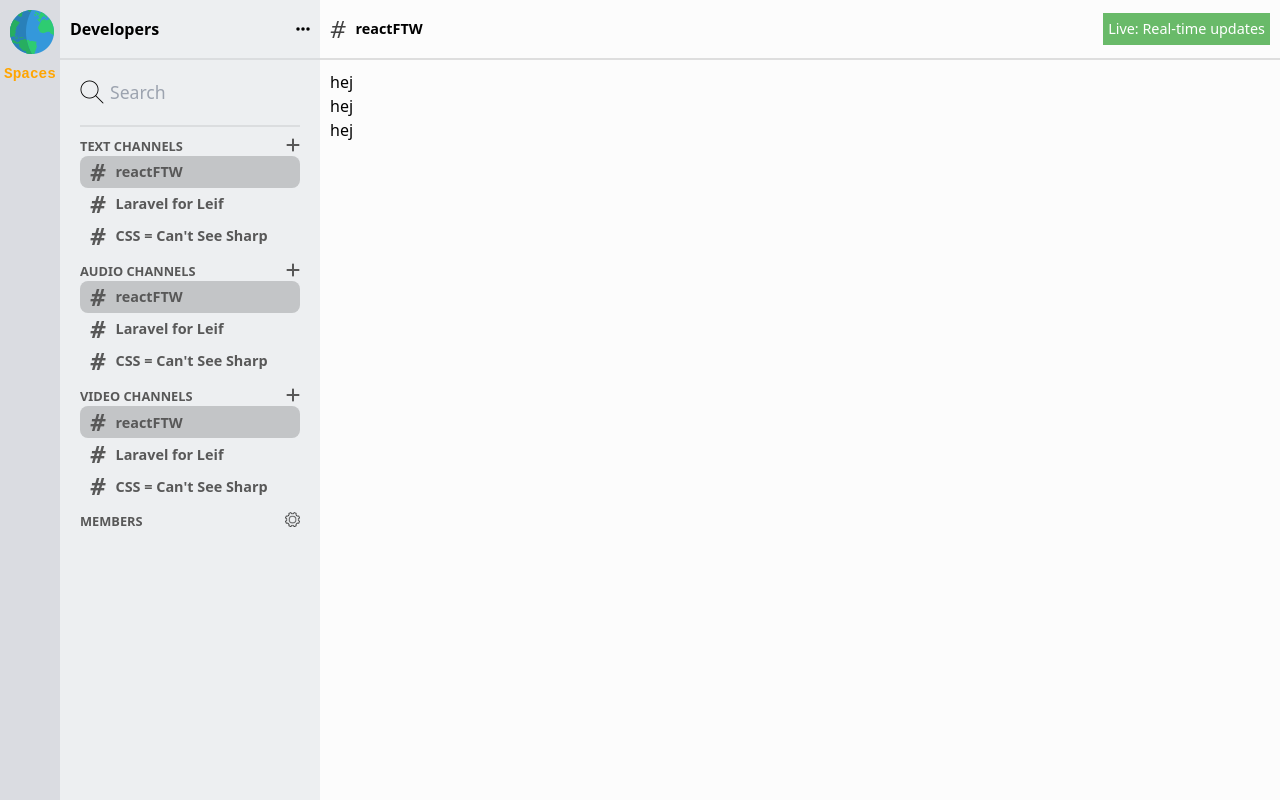
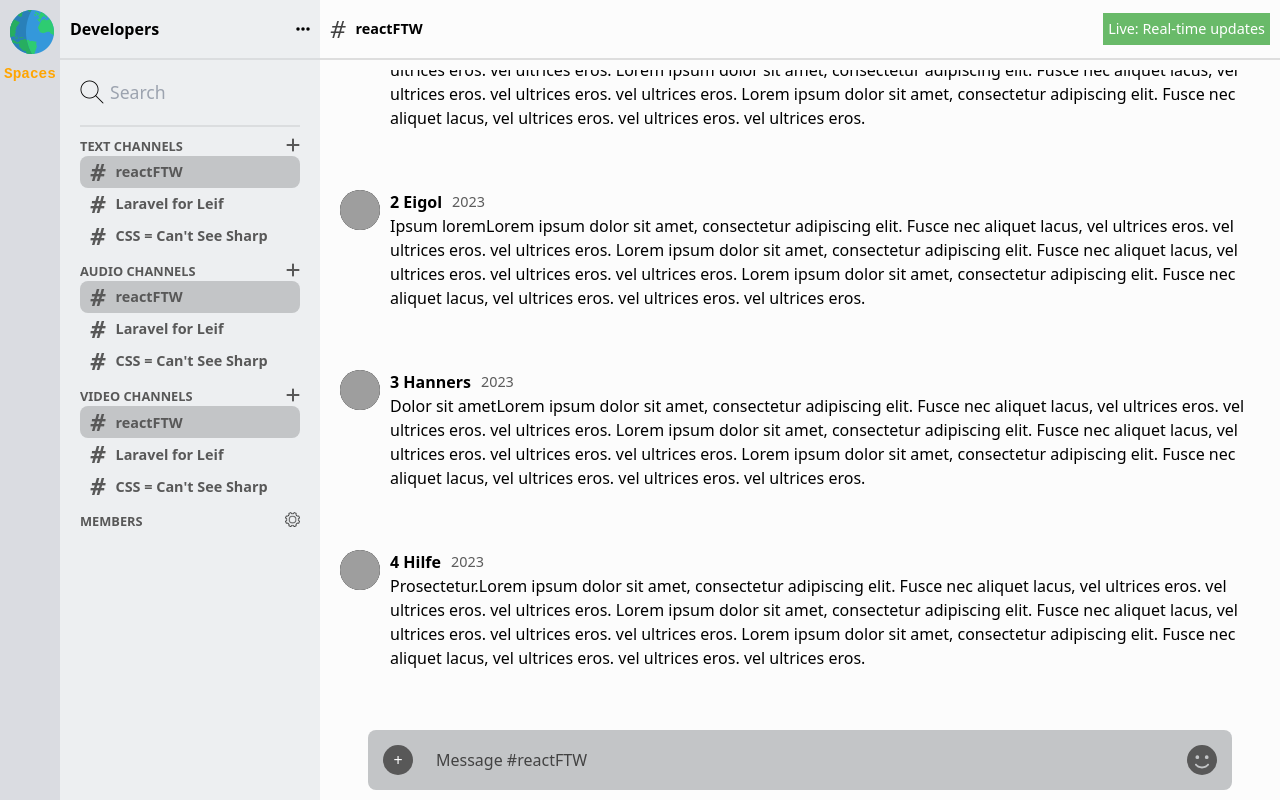
Before and after one commit to J0nas7/yourspace__slack-discord-clone, a Next.js app: page / in a window 1280 px wide. Built offline with nearby package versions, Linux system fonts and the light colour scheme; grey boxes are pictures that could not be loaded.

Commit message:
Message card and DTO. Channel page now has messages.

```diff
--- /dev/null
+++ b/src/components/Cards/Message.module.scss
@@ -0,0 +1,108 @@
+.channel-messages {
+    width: 100%;
+    height: calc(100vh - var(--headerH) - 100px);
+    overflow-y: scroll;
+    display: flex;
+    flex-direction: column-reverse;
+}
+
+.message-item {
+    width: 100%;
+    height: auto;
+    background: none;
+    float: left;
+    padding: 20px 10px;
+    margin-bottom: 20px;
+
+    &:nth-child(2) {
+        background-color: #f0f0f0;
+    }
+
+    .profile-picture {
+        float: left;
+        width: 40px;
+        height: 40px;
+        background: black;
+        border-radius: 50%;
+        margin-right: 10px;
+    }
+
+    .message-details {
+        float: left;
+        width: calc(100% - 50px);
+
+        .message-top {
+            display: flex;
+            align-items: center;
+        }
+
+        .message-username {
+            float: left;
+            font-weight: 700;
+            margin-right: 10px;
+        }
+
+        .message-datestamp {
+            float: left;
+            font-size: .9rem;
+            color: #5c5c5c;
+        }
+    }
+
+    .message-content {
+        display: inline-block;
+    }
+}
+
+.channel-new-message {
+    width: 100%;
+    height: 80px;
+    position: absolute;
+    top: auto;
+    bottom: 0;
+    display: flex;
+    align-items: center;
+
+    .new-message-tools {
+        width: 90%;
+        height: 60px;
+        margin: 0 5%;
+        padding: 0 15px;
+        border-radius: 8px;
+        background-color: #c3c5c7;
+        display: flex;
+        align-items: center;
+
+        .message-add-media {
+            order: 1;
+            width: 30px;
+            height: 30px;
+            color: white;
+            background-color: #585858;
+            border-radius: 50%;
+            margin-right: 15px;
+            display: flex;
+            align-items: center;
+            justify-content: center;
+        }
+        #new-message-field {
+            order: 2;
+            width: calc(100% - 105px);
+            padding: 8px;
+
+            .new-message-field, ::placeholder {
+                width: 100%;
+                color: #424242;
+                background: none;
+                opacity: 1; // Firefox
+            }
+        }
+        .message-emoticons {
+            color: #585858;
+            width: 30px;
+            height: 30px;
+            margin-left: auto;
+            order: 3;
+        }
+    }
+}
--- /dev/null
+++ b/src/components/Cards/Message.tsx
@@ -0,0 +1,60 @@
+// External
+import { useRouter } from 'next/navigation'
+
+// Internal
+//import { useAxios } from '@/hooks'
+import { Block, Text } from '@/components'
+import { MessageDTO } from '@/types/MessageDTO'
+import styles from './Message.module.scss'
+
+type Variant = 'in-channel'
+type Props = {
+    variant: string
+    message: MessageDTO
+    className?: string
+    theId?: string
+}
+
+const Message = ({
+    variant = 'in-channel', message, className, theId
+} : Props) => {
+    const router = useRouter()
+    const Message : MessageDTO = message
+    const profilePicFolder = ""//apiUrl+"item_images/"
+    //const { httpPostWithData } = useAxios()
+
+    const editMessage = () => {
+        if (Message.messageID) {
+            router.push("/channel/1/editMessage/"+Message.messageID)
+            /*navigate('/order', {
+                orderID: Order.Order_ID,
+            })*/
+        }
+    }
+
+    if (variant == "in-channel") {
+        return (
+            <Block className={styles["message-item"]} onClick={() => editMessage()}>
+                <img className={styles["profile-picture"]} width="100px" src={profilePicFolder + Message.userName} />
+                <Block className={styles["message-details"]}>
+                    <Block className={styles["message-top"]}>
+                        <Text variant="span" className={styles["message-username"]}>{Message.userName}</Text>
+                        <Text variant="span" className={styles["message-datestamp"]}>{Message.messageDate.getFullYear()}</Text>
+                    </Block>
+                    <Block className={styles["message-content"]}>
+                        {Message.messageContent}
+                        Lorem ipsum dolor sit amet, consectetur adipiscing elit. Fusce nec aliquet lacus, vel ultrices eros. vel ultrices eros. vel ultrices eros.
+                        Lorem ipsum dolor sit amet, consectetur adipiscing elit. Fusce nec aliquet lacus, vel ultrices eros. vel ultrices eros. vel ultrices eros.
+                        Lorem ipsum dolor sit amet, consectetur adipiscing elit. Fusce nec aliquet lacus, vel ultrices eros. vel ultrices eros. vel ultrices eros.
+                    </Block>
+                </Block>
+            </Block>
+        )
+    }
+
+    return (
+        <></>
+    )
+}
+
+export default Message
--- a/src/components/Cards/Messages.tsx
+++ /dev/null
@@ -1,39 +0,0 @@
-// External
-import { useRouter } from 'next/navigation'
-
-// Internal
-//import { useAxios } from '@/hooks'
-import { Block, Text } from '@/components'
-
-const Order = (props : any) => {
-    const router = useRouter()
-    const Order : any = props.order
-    const itemImgFolder = ""//apiUrl+"item_images/"
-    //const { httpPostWithData } = useAxios()
-
-    const editOrder = (theOrder : any = '') => {
-        if (Order.Order_ID) {
-            router.push("/editOrder/"+Order.Order_ID)
-            /*navigate('/order', {
-                orderID: Order.Order_ID,
-            })*/
-        }
-    }
-
-    return (
-        <Block className="Order" onClick={(Order:any) => editOrder(Order.Order_ID)}>
-            <img className="itemPicture" width="100px" src={itemImgFolder + Order.Item_ImgSrc} />
-            <Block className="OrderDetails">
-                <Text variant="span" className="Item_Title">{Order.Item_Title}</Text>
-                <Text variant="span" className="Item_Price">{Order.Item_Price} kr.</Text>
-                <Text variant="span" className="Order_StartTime">{Order.Order_StartTime}</Text>
-                { Order.Profile_Name &&
-                    ( <Text variant="span" className="Order_Partner">{ Order.Order_PartnerTxt + Order.Profile_Name }</Text> )
-                }
-            </Block>
-            <Block className="clrBth"></Block>
-        </Block>
-    )
-}
-
-export default Order
--- a/src/components/input_field.tsx
+++ b/src/components/input_field.tsx
@@ -47,7 +47,7 @@ export const Field = ({
 	}
 
 	return (
-		<Block className={'field' + (error ? ' field--error' : '') }>
+		<Block className={'field' + (error ? ' field--error' : '') } theId={className}>
             { (lbl || displayLabel === true) && (
                 <label htmlFor={ `field-${ lbl }` }>
                     { lbl }
--- a/src/core-ui/Private.scss
+++ b/src/core-ui/Private.scss
@@ -187,6 +187,7 @@
             width: 100%;
             padding: 10px;
             height: calc(100vh - var(--headerH));
+            position: relative;
         }
     }
 }
--- a/src/core-ui/private-layout.tsx
+++ b/src/core-ui/private-layout.tsx
@@ -2,8 +2,6 @@
 import Link from "next/link"
 import Image from 'next/image'
 import { useState } from "react"
-import { FontAwesomeIcon } from '@fortawesome/react-fontawesome'
-import { faEllipsis } from '@fortawesome/free-solid-svg-icons'
 
 // Internal
 import { Block, Text } from "@/components"
--- a/src/pages/index.tsx
+++ b/src/pages/index.tsx
@@ -1,37 +1,75 @@
 // External
 import Image from 'next/image'
 import { useEffect, useState } from 'react'
+import { FontAwesomeIcon } from '@fortawesome/react-fontawesome'
+import { faSmile } from '@fortawesome/free-solid-svg-icons'
 
 // Internal
-import { Block, Text } from '@/components'
+import { Block, Field, Text } from '@/components'
+import { MessageDTO } from '@/types/MessageDTO'
+import Message from '@/components/Cards/Message'
+import styles from '../components/Cards/Message.module.scss'
 
 export default function Home() {
-  const messages = [
+  const [newMessage, setNewMessage] = useState<string>('')
+  const messages: MessageDTO[] = [
     {
+      messageID: 1,
       userID: 1,
-      userName: "Bjarnil",
+      userName: "1 Bjarnil",
       messageContent: "Lorem ipsum",
       messageDate: new Date()
     },
     {
+      messageID: 2,
       userID: 2,
-      userName: "Eigol",
+      userName: "2 Eigol",
       messageContent: "Ipsum lorem",
       messageDate: new Date()
     },
     {
+      messageID: 3,
       userID: 3,
-      userName: "Hanners",
+      userName: "3 Hanners",
       messageContent: "Dolor sit amet",
+      messageDate: new Date()
+    },
+    {
+      messageID: 4,
+      userID: 4,
+      userName: "4 Hilfe",
+      messageContent: "Prosectetur.",
       messageDate: new Date()
     }
   ]
 
   return (
-    <Block>
-      {messages && messages.map((message, i) =>
-        <Block className="channel-message">hej</Block>
-      )}
+    <Block className="channel-inner-content">
+      <Block className={styles["channel-messages"]}>
+        <Block className="reverse-messages">
+          {messages && messages.map((message, i) =>
+            <Message variant="in-channel" className="channel-message" message={message} key={i} />
+          )}
+          {messages && messages.map((message, i) =>
+            <Message variant="in-channel" className="channel-message" message={message} key={i} />
+          )}
+        </Block>
+      </Block>
+      <Block className={styles["channel-new-message"]}>
+        <Block className={styles["new-message-tools"]}>
+          <Block className={styles["message-add-media"]}>+</Block>
+          <Field
+            type="text"
+            lbl=""
+            placeholder="Message #reactFTW"
+            value={newMessage}
+            onChange={(e: string) => setNewMessage(e)}
+            disabled={false}
+            className={styles["new-message-field"]}
+          />
+          <FontAwesomeIcon icon={faSmile} className={styles["message-emoticons"]} />
+        </Block>
+      </Block>
     </Block>
   )
 }
--- a/src/styles/globals.css
+++ b/src/styles/globals.css
@@ -1,3 +1,14 @@
 @tailwind base;
 @tailwind components;
 @tailwind utilities;
+
+*, html {
+    top: 0;
+    left: 0;
+    height: auto;
+    margin: 0;
+    padding: 0;
+    border: none;
+    outline: none;
+    box-sizing: border-box;
+}
--- /dev/null
+++ b/src/types/MessageDTO.ts
@@ -0,0 +1,13 @@
+type Status = 'visible' | 'hidden'
+
+export type MessageDTO = {
+    // Required
+    messageID: number,
+    userID: number,
+    userName: string,
+    messageContent: string,
+    messageDate: Date,
+
+    // Optional
+    status?: Status
+}
```
